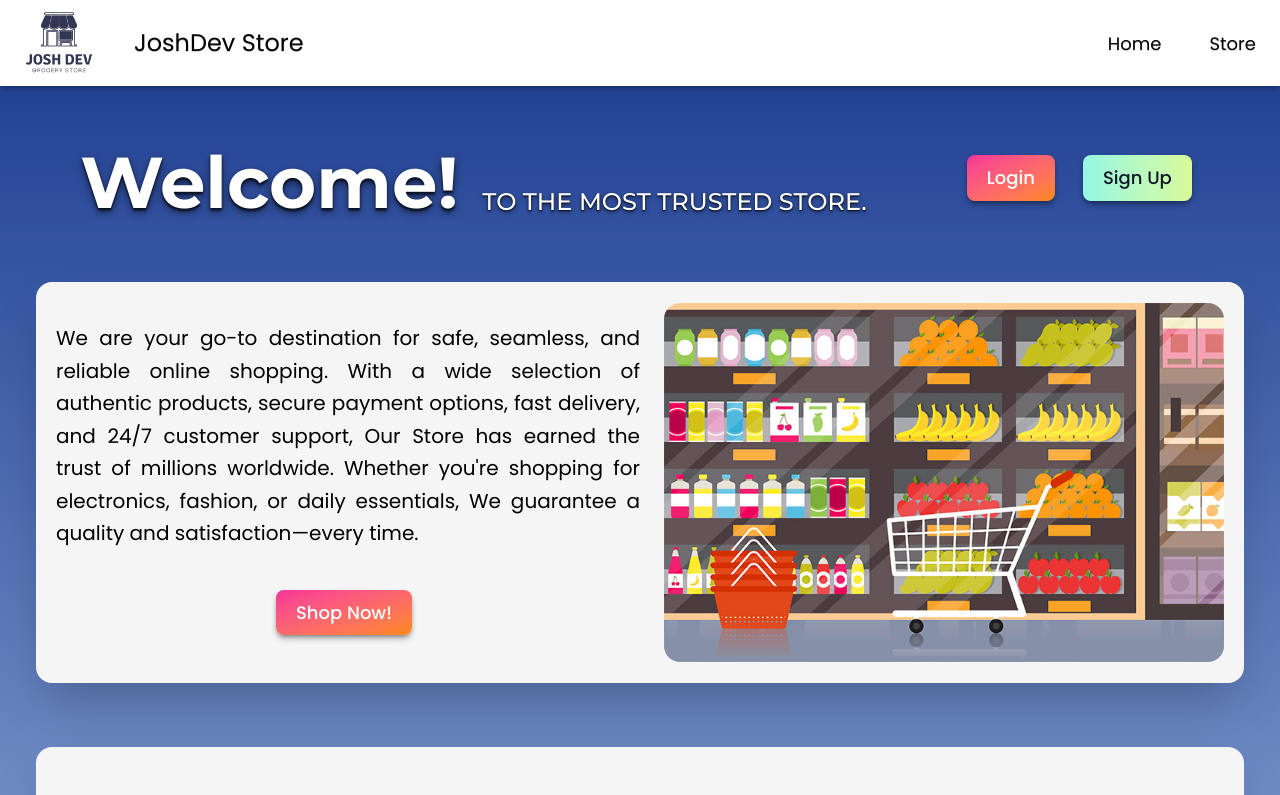
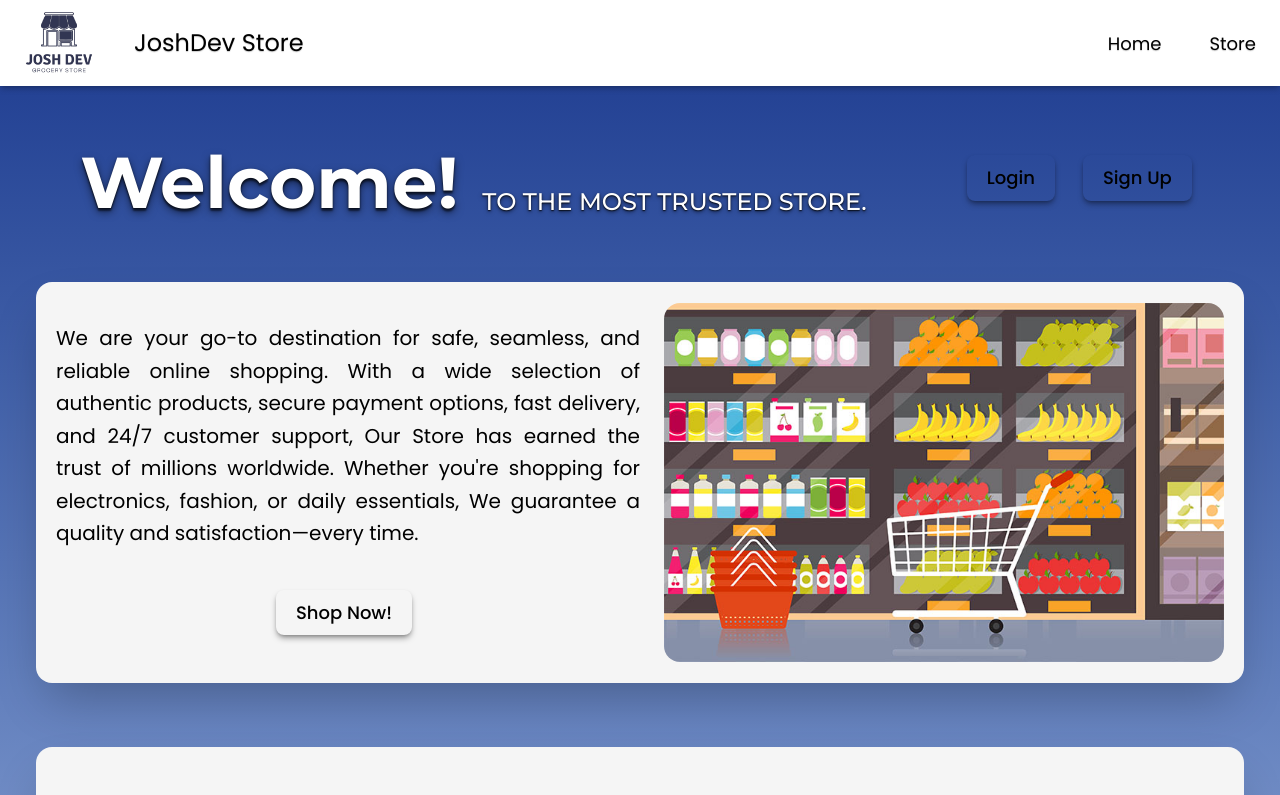
Before and after one commit to jozhuaZ/OnlineStore, a React (Vite) app: page / in a window 1280 px wide. Shown: the top 795 px of the page. Built offline with nearby package versions, Linux system fonts and the light colour scheme.

Commit message:
added ClassicButton

```diff
--- a/src/Components/Button/NavButton.jsx
+++ b/src/Components/Button/NavButton.jsx
@@ -1,19 +1,24 @@
 
-export const NavButton = ({ title, color, ...rest }) => {
-    let colorValue = '';
-    if (color === 'teal-to-lime') {
-        colorValue = 'text-gray-900 bg-gradient-to-r from-teal-200 to-lime-200 hover:bg-gradient-to-l hover:from-teal-200 hover:to-lime-200 dark:focus:ring-teal-700 font-medium rounded-lg text-sm px-5 py-2.5 text-center me-2 mb-2'
-    } else {
-        colorValue = 'text-white bg-gradient-to-br from-pink-500 to-orange-400 hover:bg-gradient-to-bl font-medium rounded-lg text-sm px-5 py-2.5 text-center me-2 mb-2';
-    }
+export const NavButton = ({ title, className = '', ...rest }) => {
 
     return (
         // NAVIGATE TO ANOTHER PAGE
         <button
-            className={`${colorValue} cursor-pointer shadow-md/35 hover:scale-[1.03]`}
+            className={`${className} bg-linear-to-br px-5 py-2.5 cursor-pointer shadow-md/35 hover:scale-[1.03] duration-300 ease-in-out rounded-lg text-sm font-medium text-center me-2 mb-2`}
             {...rest}
         >
             <p className='font-poppins text-[18px]'>{title}</p>
         </button>
     );
 };
+
+export const ClassicButton = ({ className = '', text, ...rest }) => {
+    return (
+        <button
+            className={`${className} cursor-pointer duration-300 ease-in-out`}
+            {...rest}
+        >
+            <p className='font-poppins text-[16px]'>{text}</p>
+        </button>
+    );
+};
```
